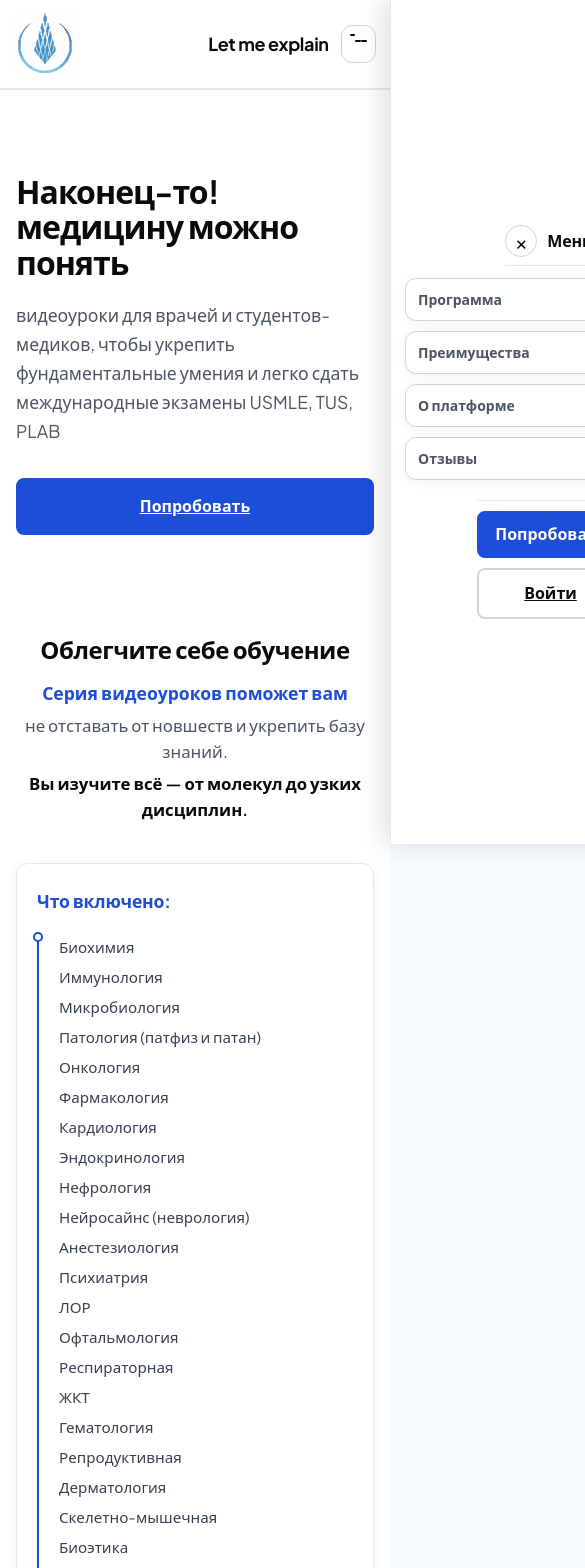
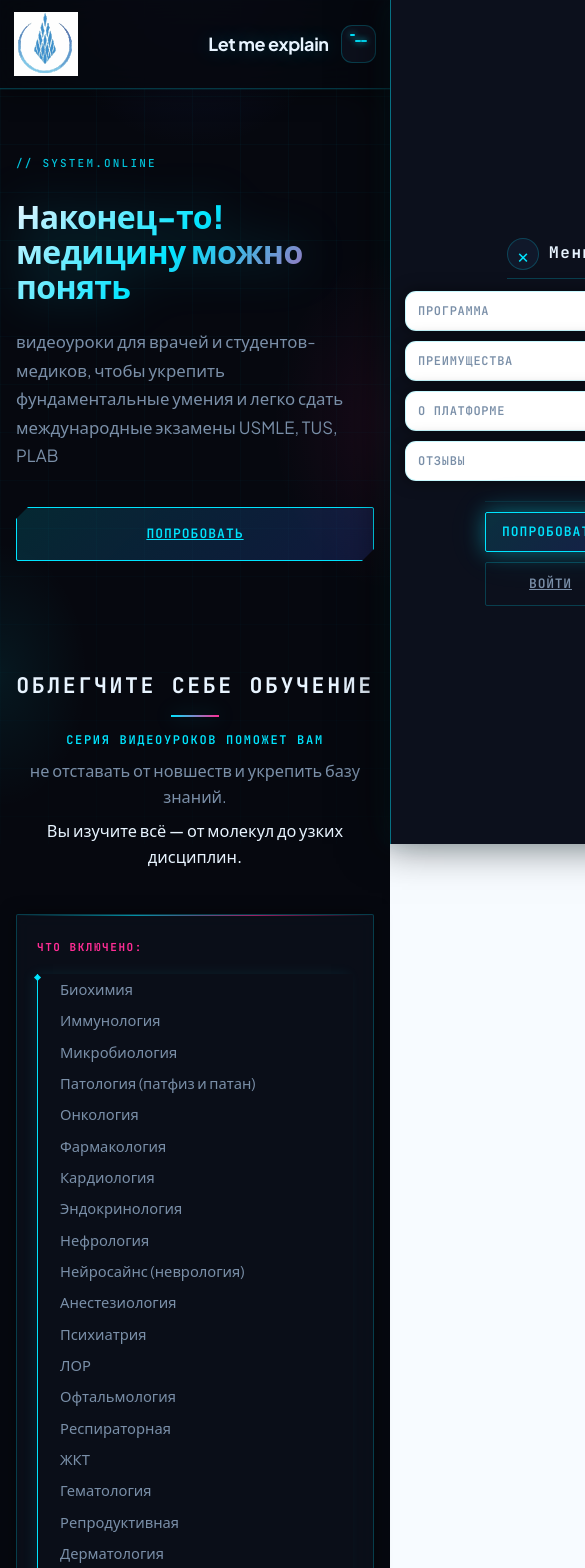
Before and after one commit to isan228/lemeexp, a React (Vite) app in the folder frontend/: page / in a window 390 px wide. Shown: the top 1568 px of the page, 585 px wide, since content can reach past the window. Built offline with nearby package versions, Linux system fonts and the light colour scheme.

Commit message:
chore: deploy 2026-06-19T23-52

```diff
--- a/frontend/index.html
+++ b/frontend/index.html
@@ -4,12 +4,12 @@
     <meta charset="UTF-8" />
     <link rel="icon" type="image/svg+xml" href="/9ff6137d-ee1d-4cd6-a762-9795d7540eae.svg" />
     <meta name="viewport" content="width=device-width, initial-scale=1.0" />
-    <meta name="theme-color" content="#3e69ae" />
+    <meta name="theme-color" content="#06080f" />
     <title>Let me explain</title>
     <link rel="preconnect" href="https://fonts.googleapis.com" />
     <link rel="preconnect" href="https://fonts.gstatic.com" crossorigin />
     <link
-      href="https://fonts.googleapis.com/css2?family=Plus+Jakarta+Sans:wght@400;500;600;700&display=swap"
+      href="https://fonts.googleapis.com/css2?family=JetBrains+Mono:wght@500;600;700&family=Plus+Jakarta+Sans:wght@400;500;600;700;800&display=swap"
       rel="stylesheet"
     />
   </head>
--- a/frontend/src/App.css
+++ b/frontend/src/App.css
@@ -254,7 +254,7 @@
   min-height: 100vh;
   display: flex;
   flex-direction: column;
-  background: #ffffff;
+  background: #06080f;
 }
 
 .landing-header {
@@ -531,13 +531,13 @@
 }
 
 .landing-section-alt {
-  background: #f9fafb;
+  background: rgba(16, 24, 42, 0.5);
   margin-left: -24px;
   margin-right: -24px;
   padding-left: 24px;
   padding-right: 24px;
-  border-radius: var(--med-radius);
-  border: 1px solid #e5e7eb;
+  border-radius: 2px;
+  border: 1px solid rgba(0, 229, 255, 0.15);
 }
 
 .landing-section-title {
--- a/frontend/src/styles/landing-ui.css
+++ b/frontend/src/styles/landing-ui.css
@@ -1,198 +1,298 @@
-/* ===== Landing — white / black / blue / gray ===== */
+/* ===== Landing — cyberpunk / hightech ===== */
 
 .landing.landing-marketing {
-  --lp-white: #ffffff;
-  --lp-black: #0a0a0a;
-  --lp-gray-50: #f9fafb;
-  --lp-gray-100: #f3f4f6;
-  --lp-gray-200: #e5e7eb;
-  --lp-gray-300: #d1d5db;
-  --lp-gray-400: #9ca3af;
-  --lp-gray-500: #6b7280;
-  --lp-gray-600: #4b5563;
-  --lp-gray-700: #374151;
-  --lp-blue: #1d4ed8;
-  --lp-blue-dark: #1e3a8a;
-  --lp-blue-light: #dbeafe;
-  --lp-blue-pale: #eff6ff;
+  --cy-bg: #06080f;
+  --cy-bg-elevated: #0c101c;
+  --cy-bg-panel: rgba(12, 16, 28, 0.82);
+  --cy-surface: #10182a;
+  --cy-white: #e8f4ff;
+  --cy-muted: #7a8fa8;
+  --cy-dim: #4a5d75;
+  --cy-cyan: #00e5ff;
+  --cy-cyan-dim: rgba(0, 229, 255, 0.15);
+  --cy-magenta: #ff2d95;
+  --cy-magenta-dim: rgba(255, 45, 149, 0.12);
+  --cy-blue: #3d5af1;
+  --cy-violet: #7b2cbf;
+  --cy-border: rgba(0, 229, 255, 0.22);
+  --cy-border-strong: rgba(0, 229, 255, 0.45);
+  --cy-glow-cyan: 0 0 20px rgba(0, 229, 255, 0.35), 0 0 40px rgba(0, 229, 255, 0.12);
+  --cy-glow-magenta: 0 0 20px rgba(255, 45, 149, 0.3);
+  --cy-font-mono: "JetBrains Mono", "Fira Code", ui-monospace, "Cascadia Code", monospace;
 
-  --med-text: var(--lp-black);
-  --med-text-secondary: var(--lp-gray-600);
-  --med-fg: var(--lp-black);
-  --med-fg-soft: var(--lp-gray-700);
-  --med-muted: var(--lp-gray-500);
-  --med-muted-light: var(--lp-gray-400);
-  --med-bg: var(--lp-white);
-  --med-bg-warm: var(--lp-white);
-  --med-surface: var(--lp-white);
-  --med-primary: var(--lp-blue);
-  --med-primary-hover: var(--lp-blue-dark);
-  --med-primary-weak: var(--lp-blue-pale);
-  --med-primary-mid: var(--lp-blue-light);
-  --med-accent: var(--lp-blue);
-  --med-border: var(--lp-gray-300);
-  --med-border-soft: var(--lp-gray-200);
-  --med-primary-border: var(--lp-blue-light);
-  --med-footer: var(--lp-black);
-  --med-footer-elevated: var(--lp-gray-700);
-  --med-on-footer: var(--lp-white);
-  --med-on-footer-muted: var(--lp-gray-400);
-  --med-on-footer-link: var(--lp-gray-300);
-  --med-shadow: 0 8px 30px rgba(0, 0, 0, 0.08);
-  --med-shadow-sm: 0 2px 12px rgba(0, 0, 0, 0.06);
+  --med-text: var(--cy-white);
+  --med-text-secondary: var(--cy-muted);
+  --med-fg: var(--cy-white);
+  --med-fg-soft: var(--cy-muted);
+  --med-muted: var(--cy-dim);
+  --med-muted-light: var(--cy-dim);
+  --med-bg: var(--cy-bg);
+  --med-bg-warm: var(--cy-bg);
+  --med-surface: var(--cy-surface);
+  --med-primary: var(--cy-cyan);
+  --med-primary-hover: #33eeff;
+  --med-primary-weak: var(--cy-cyan-dim);
+  --med-primary-mid: rgba(0, 229, 255, 0.35);
+  --med-accent: var(--cy-magenta);
+  --med-border: var(--cy-border);
+  --med-border-soft: rgba(0, 229, 255, 0.1);
+  --med-primary-border: var(--cy-border-strong);
+  --med-footer: var(--cy-bg);
+  --med-footer-elevated: var(--cy-bg-elevated);
+  --med-on-footer: var(--cy-white);
+  --med-on-footer-muted: var(--cy-muted);
+  --med-on-footer-link: var(--cy-cyan);
+  --med-shadow: 0 0 30px rgba(0, 229, 255, 0.08);
+  --med-shadow-sm: 0 0 16px rgba(0, 0, 0, 0.5);
 
-  background: var(--lp-white);
-  color: var(--lp-black);
+  position: relative;
+  background: var(--cy-bg);
+  color: var(--cy-white);
+  isolation: isolate;
 }
 
+/* Grid + ambient glow */
+.landing.landing-marketing::before {
+  content: "";
+  position: fixed;
+  inset: 0;
+  z-index: -2;
+  background:
+    radial-gradient(ellipse 80% 50% at 50% -10%, rgba(61, 90, 241, 0.18) 0%, transparent 55%),
+    radial-gradient(ellipse 60% 40% at 100% 50%, rgba(255, 45, 149, 0.08) 0%, transparent 50%),
+    radial-gradient(ellipse 50% 35% at 0% 80%, rgba(0, 229, 255, 0.07) 0%, transparent 45%),
+    var(--cy-bg);
+  pointer-events: none;
+}
+
+.landing.landing-marketing::after {
+  content: "";
+  position: fixed;
+  inset: 0;
+  z-index: -1;
+  background-image:
+    linear-gradient(rgba(0, 229, 255, 0.04) 1px, transparent 1px),
+    linear-gradient(90deg, rgba(0, 229, 255, 0.04) 1px, transparent 1px);
+  background-size: 48px 48px;
+  mask-image: linear-gradient(180deg, rgba(0, 0, 0, 0.9) 0%, rgba(0, 0, 0, 0.3) 100%);
+  pointer-events: none;
+}
+
+/* —— Header —— */
+
 .landing-marketing .landing-header {
-  background: var(--lp-white);
-  border-bottom: 1px solid var(--lp-gray-200);
-  backdrop-filter: none;
+  background: rgba(6, 8, 15, 0.88);
+  border-bottom: 1px solid var(--cy-border);
+  backdrop-filter: blur(16px);
 }
 
 .landing-header-wide {
-  box-shadow: 0 1px 0 var(--lp-gray-200);
+  box-shadow: 0 1px 0 rgba(0, 229, 255, 0.08), 0 4px 24px rgba(0, 0, 0, 0.4);
 }
 
 .landing-marketing .logo-text {
-  color: var(--lp-black);
+  color: var(--cy-white);
   font-weight: 700;
+  text-shadow: 0 0 20px rgba(0, 229, 255, 0.3);
 }
 
 .landing-nav-links .nav-anchor {
-  color: var(--lp-gray-600);
+  color: var(--cy-muted);
   font-weight: 600;
+  font-family: var(--cy-font-mono);
+  font-size: 12px;
+  letter-spacing: 0.06em;
+  text-transform: uppercase;
 }
 
 .landing-marketing .nav-anchor:hover {
-  color: var(--lp-blue);
-  background: var(--lp-blue-pale);
+  color: var(--cy-cyan);
+  background: var(--cy-cyan-dim);
+  box-shadow: inset 0 0 0 1px var(--cy-border);
 }
 
+/* —— Buttons —— */
+
 .landing-marketing .btn-primary {
-  background: var(--lp-blue);
-  color: var(--lp-white);
-  border: 2px solid var(--lp-blue);
-  box-shadow: none;
-  border-radius: 8px;
-  transition: background 0.15s ease, border-color 0.15s ease;
+  background: linear-gradient(135deg, rgba(0, 229, 255, 0.15) 0%, rgba(61, 90, 241, 0.2) 100%);
+  color: var(--cy-cyan);
+  border: 1px solid var(--cy-cyan);
+  border-radius: 2px;
+  box-shadow: var(--cy-glow-cyan);
+  font-family: var(--cy-font-mono);
+  font-size: 13px;
+  letter-spacing: 0.08em;
+  text-transform: uppercase;
+  transition: background 0.2s ease, box-shadow 0.2s ease, color 0.2s ease;
 }
 
 .landing-marketing .btn-primary:hover {
-  background: var(--lp-blue-dark);
-  border-color: var(--lp-blue-dark);
-  box-shadow: none;
+  background: linear-gradient(135deg, rgba(0, 229, 255, 0.28) 0%, rgba(255, 45, 149, 0.18) 100%);
+  border-color: var(--cy-cyan);
+  color: #fff;
+  box-shadow: var(--cy-glow-cyan), var(--cy-glow-magenta);
 }
 
 .landing-marketing .btn-secondary {
-  background: var(--lp-white);
-  color: var(--lp-black);
-  border: 2px solid var(--lp-gray-300);
-  border-radius: 8px;
+  background: transparent;
+  color: var(--cy-muted);
+  border: 1px solid var(--cy-border);
+  border-radius: 2px;
+  font-family: var(--cy-font-mono);
+  font-size: 13px;
+  letter-spacing: 0.06em;
+  text-transform: uppercase;
 }
 
 .landing-marketing .btn-secondary:hover {
-  background: var(--lp-gray-50);
-  border-color: var(--lp-gray-400);
-  color: var(--lp-black);
+  background: var(--cy-cyan-dim);
+  border-color: var(--cy-border-strong);
+  color: var(--cy-cyan);
 }
 
 .landing-marketing .btn-get-access {
-  background: var(--lp-white);
-  color: var(--lp-blue);
-  border: 2px solid var(--lp-white);
+  background: var(--cy-cyan);
+  color: var(--cy-bg);
+  border: 1px solid var(--cy-cyan);
   font-weight: 700;
+  box-shadow: var(--cy-glow-cyan);
 }
 
 .landing-marketing .btn-get-access:hover {
-  background: var(--lp-blue-pale);
-  color: var(--lp-blue-dark);
+  background: #fff;
+  color: var(--cy-bg);
+  border-color: #fff;
 }
 
 .landing-marketing .muted {
-  color: var(--lp-gray-500);
+  color: var(--cy-muted);
 }
 
 .landing-marketing .lead {
-  color: var(--lp-gray-600);
+  color: var(--cy-muted);
 }
 
 .landing-marketing .card {
-  background: var(--lp-white);
-  border: 1px solid var(--lp-gray-200);
-  border-radius: 12px;
+  background: var(--cy-bg-panel);
+  border: 1px solid var(--cy-border);
+  border-radius: 2px;
   box-shadow: var(--med-shadow-sm);
+  backdrop-filter: blur(8px);
 }
 
 /* —— Hero —— */
 
 .landing-hero-center {
   text-align: center;
-  padding: 64px 0 72px;
-  max-width: 780px;
+  padding: 72px 0 80px;
+  max-width: 820px;
   margin: 0 auto;
+  position: relative;
+}
+
+.landing-hero-center::before {
+  content: "// SYSTEM.ONLINE";
+  display: block;
+  font-family: var(--cy-font-mono);
+  font-size: 11px;
+  letter-spacing: 0.2em;
+  color: var(--cy-cyan);
+  margin-bottom: 24px;
+  opacity: 0.85;
 }
 
 .landing-hero-center h1 {
-  color: var(--lp-black);
-  font-size: clamp(2rem, 5vw, 2.75rem);
-  line-height: 1.12;
-  margin-bottom: 20px;
+  font-size: clamp(2rem, 5.5vw, 3rem);
+  line-height: 1.1;
+  margin-bottom: 24px;
   font-weight: 800;
-  letter-spacing: -0.03em;
+  letter-spacing: -0.02em;
+  background: linear-gradient(135deg, var(--cy-white) 0%, var(--cy-cyan) 45%, var(--cy-magenta) 100%);
+  -webkit-background-clip: text;
+  background-clip: text;
+  -webkit-text-fill-color: transparent;
+  filter: drop-shadow(0 0 24px rgba(0, 229, 255, 0.25));
 }
 
 .landing-lead-wide {
-  color: var(--lp-gray-600);
-  font-size: 1.1rem;
-  line-height: 1.65;
-  margin-bottom: 32px;
+  color: var(--cy-muted);
+  font-size: 1.05rem;
+  line-height: 1.7;
+  margin-bottom: 36px;
+  max-width: 36rem;
+  margin-left: auto;
+  margin-right: auto;
 }
 
 .landing-hero-cta {
   justify-content: center;
-  gap: 12px;
+  gap: 16px;
 }
 
 .landing-hero-try-btn {
-  min-width: 200px;
-  padding: 14px 32px !important;
-  font-size: 1rem;
+  min-width: 220px;
+  padding: 16px 36px !important;
+  font-size: 13px !important;
+  clip-path: polygon(12px 0, 100% 0, 100% calc(100% - 12px), calc(100% - 12px) 100%, 0 100%, 0 12px);
+}
+
+@media (prefers-reduced-motion: no-preference) {
+  .landing-hero-try-btn {
+    animation: cy-pulse 3s ease-in-out infinite;
+  }
+}
+
+@keyframes cy-pulse {
+  0%, 100% { box-shadow: var(--cy-glow-cyan); }
+  50% { box-shadow: 0 0 28px rgba(0, 229, 255, 0.5), 0 0 56px rgba(255, 45, 149, 0.15); }
 }
 
 /* —— Sections —— */
 
 .landing-section {
-  padding: 64px 0;
+  padding: 72px 0;
   scroll-margin-top: 96px;
+  position: relative;
 }
 
 .landing-section-alt {
-  background: var(--lp-gray-50);
-  border-radius: 16px;
-  padding-left: 24px;
-  padding-right: 24px;
-  margin-left: -24px;
-  margin-right: -24px;
-  border: 1px solid var(--lp-gray-200);
+  background: linear-gradient(180deg, rgba(16, 24, 42, 0.6) 0%, rgba(6, 8, 15, 0.4) 100%);
+  border-radius: 2px;
+  padding-left: 28px;
+  padding-right: 28px;
+  margin-left: -28px;
+  margin-right: -28px;
+  border: 1px solid var(--cy-border);
+  box-shadow: inset 0 1px 0 rgba(0, 229, 255, 0.06);
 }
 
 .landing-section-title {
-  color: var(--lp-black);
+  color: var(--cy-white);
   text-align: center;
-  font-size: clamp(1.5rem, 3vw, 1.85rem);
-  font-weight: 800;
-  margin-bottom: 12px;
-  letter-spacing: -0.02em;
+  font-size: clamp(1.35rem, 3vw, 1.75rem);
+  font-weight: 700;
+  margin-bottom: 14px;
+  letter-spacing: 0.12em;
+  text-transform: uppercase;
+  font-family: var(--cy-font-mono);
+}
+
+.landing-section-title::after {
+  content: "";
+  display: block;
+  width: 48px;
+  height: 2px;
+  margin: 12px auto 0;
+  background: linear-gradient(90deg, var(--cy-cyan), var(--cy-magenta));
+  box-shadow: var(--cy-glow-cyan);
 }
 
 .landing-section-intro {
   text-align: center;
   max-width: 640px;
   margin: 0 auto 36px;
-  color: var(--lp-gray-500);
-  line-height: 1.6;
+  color: var(--cy-muted);
+  line-height: 1.65;
 }
 
 /* —— Curriculum —— */
@@ -200,96 +300,117 @@
 .landing-curriculum-intro {
   text-align: center;
   max-width: 560px;
-  margin: 0 auto 40px;
+  margin: 0 auto 44px;
 }
 
 .landing-curriculum-intro p {
-  margin: 0 0 6px;
-  color: var(--lp-gray-600);
-  font-size: 1.05rem;
-  line-height: 1.55;
+  margin: 0 0 8px;
+  color: var(--cy-muted);
+  font-size: 1.02rem;
+  line-height: 1.6;
 }
 
 .landing-curriculum-intro p:first-child {
-  color: var(--lp-blue);
-  font-weight: 700;
-  font-size: 1.1rem;
+  color: var(--cy-cyan);
+  font-family: var(--cy-font-mono);
+  font-weight: 600;
+  font-size: 12px;
+  letter-spacing: 0.14em;
+  text-transform: uppercase;
 }
 
 .landing-curriculum-intro p:last-child {
   margin-bottom: 0;
-  color: var(--lp-black);
-  font-weight: 600;
+  color: var(--cy-white);
+  font-weight: 500;
 }
 
 .landing-curriculum-lists {
   display: grid;
   grid-template-columns: 1fr auto;
-  gap: 32px 40px;
-  max-width: 760px;
+  gap: 36px 48px;
+  max-width: 780px;
   margin: 0 auto;
   padding: 32px 36px;
-  border-radius: 16px;
-  background: var(--lp-gray-50);
-  border: 1px solid var(--lp-gray-200);
+  border-radius: 2px;
+  background: var(--cy-bg-panel);
+  border: 1px solid var(--cy-border);
+  position: relative;
+  overflow: hidden;
+}
+
+.landing-curriculum-lists::before {
+  content: "";
+  position: absolute;
+  top: 0;
+  left: 0;
+  right: 0;
+  height: 1px;
+  background: linear-gradient(90deg, transparent, var(--cy-cyan), var(--cy-magenta), transparent);
+  opacity: 0.6;
 }
 
 .landing-curriculum-heading {
-  margin: 0 0 16px;
-  font-size: 1.1rem;
-  font-weight: 800;
-  color: var(--lp-blue);
-  font-style: normal;
-  letter-spacing: -0.01em;
+  margin: 0 0 18px;
+  font-size: 11px;
+  font-weight: 700;
+  color: var(--cy-magenta);
+  font-family: var(--cy-font-mono);
+  letter-spacing: 0.14em;
+  text-transform: uppercase;
 }
 
 .landing-curriculum-list {
   margin: 0;
-  padding: 0 0 0 20px;
+  padding: 0 0 0 22px;
   list-style: none;
-  border-left: 2px solid var(--lp-blue);
+  border-left: 1px solid var(--cy-cyan);
   position: relative;
+  box-shadow: -4px 0 12px rgba(0, 229, 255, 0.08);
 }
 
 .landing-curriculum-list::before,
 .landing-curriculum-list::after {
   content: "";
   position: absolute;
-  left: -6px;
-  width: 10px;
-  height: 10px;
-  border: 2px solid var(--lp-blue);
-  border-radius: 50%;
-  background: var(--lp-white);
+  left: -4px;
+  width: 7px;
+  height: 7px;
+  background: var(--cy-cyan);
+  box-shadow: 0 0 8px var(--cy-cyan);
 }
 
 .landing-curriculum-list::before {
   top: 0;
+  clip-path: polygon(50% 0, 100% 50%, 50% 100%, 0 50%);
 }
 
 .landing-curriculum-list::after {
   bottom: 0;
+  clip-path: polygon(50% 0, 100% 50%, 50% 100%, 0 50%);
 }
 
 .landing-curriculum-list li {
-  padding: 4px 0;
-  color: var(--lp-gray-700);
+  padding: 5px 0;
+  color: var(--cy-muted);
   line-height: 1.45;
-  font-size: 0.95rem;
+  font-size: 0.92rem;
+  transition: color 0.15s ease, text-shadow 0.15s ease;
 }
 
 .landing-curriculum-list li:hover {
-  color: var(--lp-black);
+  color: var(--cy-cyan);
+  text-shadow: 0 0 12px rgba(0, 229, 255, 0.4);
 }
 
 .landing-curriculum-block-systems {
   min-width: 180px;
-  padding-left: 24px;
-  border-left: 1px solid var(--lp-gray-200);
+  padding-left: 28px;
+  border-left: 1px solid var(--cy-border);
 }
 
 .landing-curriculum-list-compact li {
-  padding: 5px 0;
+  padding: 6px 0;
 }
 
 /* —— Advantages —— */
@@ -300,52 +421,74 @@
 
 .landing-adv-card {
   padding: 24px 20px;
-  border-radius: 12px;
-  background: var(--lp-white);
-  border: 1px solid var(--lp-gray-200);
-  transition: border-color 0.15s ease, box-shadow 0.15s ease;
+  border-radius: 2px;
+  background: var(--cy-bg-panel);
+  border: 1px solid var(--cy-border);
+  transition: border-color 0.2s ease, box-shadow 0.2s ease;
+  position: relative;
+  overflow: hidden;
+}
+
+.landing-adv-card::after {
+  content: "";
+  position: absolute;
+  bottom: 0;
+  left: 0;
+  right: 0;
+  height: 2px;
+  background: linear-gradient(90deg, var(--cy-cyan), transparent);
+  opacity: 0;
+  transition: opacity 0.2s ease;
 }
 
 .landing-adv-card:hover {
   transform: none;
-  border-color: var(--lp-blue);
-  box-shadow: var(--med-shadow-sm);
+  border-color: var(--cy-border-strong);
+  box-shadow: var(--cy-glow-cyan);
+}
+
+.landing-adv-card:hover::after {
+  opacity: 1;
 }
 
 .landing-adv-card h3 {
-  color: var(--lp-black);
-  font-size: 1rem;
+  color: var(--cy-white);
+  font-size: 0.95rem;
   font-weight: 700;
   margin: 14px 0 8px;
+  font-family: var(--cy-font-mono);
+  letter-spacing: 0.04em;
 }
 
 .landing-adv-icon {
   width: 44px;
   height: 44px;
-  border-radius: 10px;
-  background: var(--lp-blue);
-  border: none;
+  border-radius: 2px;
+  background: transparent;
+  border: 1px solid var(--cy-cyan);
   display: grid;
   place-items: center;
-  font-size: 17px;
+  font-size: 16px;
   font-weight: 800;
-  color: var(--lp-white);
-  line-height: 1;
+  color: var(--cy-cyan);
+  font-family: var(--cy-font-mono);
+  box-shadow: inset 0 0 12px rgba(0, 229, 255, 0.1), 0 0 12px rgba(0, 229, 255, 0.15);
 }
 
 /* —— About —— */
 
 .landing-about {
   padding: 32px 28px;
-  border-radius: 16px;
+  border-radius: 2px;
   max-width: 820px;
   margin: 0 auto;
-  background: var(--lp-gray-50);
-  border: 1px solid var(--lp-gray-200);
+  background: var(--cy-bg-panel);
+  border: 1px solid var(--cy-border);
+  border-left: 3px solid var(--cy-cyan);
 }
 
 .landing-about p {
-  color: var(--lp-gray-600);
+  color: var(--cy-muted);
   line-height: 1.75;
 }
 
@@ -353,122 +496,159 @@
 
 .landing-review {
   padding: 24px 22px;
-  border-radius: 12px;
+  border-radius: 2px;
   position: relative;
-  background: var(--lp-white);
-  border: 1px solid var(--lp-gray-200);
+  background: var(--cy-bg-panel);
+  border: 1px solid var(--cy-border);
 }
 
 .landing-review::before {
-  content: "“";
+  content: ">";
   position: absolute;
-  top: 10px;
+  top: 16px;
   left: 18px;
-  font-size: 48px;
+  font-size: 28px;
   line-height: 1;
-  color: var(--lp-blue-light);
+  color: var(--cy-magenta);
+  font-family: var(--cy-font-mono);
   font-weight: 700;
+  text-shadow: var(--cy-glow-magenta);
 }
 
 .landing-review-text {
   position: relative;
-  color: var(--lp-gray-700);
+  color: var(--cy-muted);
   line-height: 1.65;
   margin: 0 0 16px;
   padding-top: 8px;
+  padding-left: 24px;
+  font-style: italic;
 }
 
 .landing-review footer strong {
-  color: var(--lp-black);
+  color: var(--cy-white);
+  font-family: var(--cy-font-mono);
+  font-size: 13px;
 }
 
 /* —— CTA banner —— */
 
 .landing-cta-banner {
   margin: 56px 0 32px;
-  padding: 40px 32px;
-  border-radius: 16px;
-  background: var(--lp-blue);
-  color: var(--lp-white);
+  padding: 44px 32px;
+  border-radius: 2px;
+  background:
+    linear-gradient(135deg, rgba(0, 229, 255, 0.08) 0%, rgba(255, 45, 149, 0.06) 100%),
+    var(--cy-bg-elevated);
+  color: var(--cy-white);
   text-align: center;
-  box-shadow: none;
-  border: 2px solid var(--lp-blue-dark);
+  border: 1px solid var(--cy-border-strong);
+  box-shadow: var(--cy-glow-cyan), inset 0 0 60px rgba(0, 229, 255, 0.03);
+  position: relative;
+  overflow: hidden;
+}
+
+.landing-cta-banner::before {
+  content: "";
+  position: absolute;
+  inset: 0;
+  background: repeating-linear-gradient(
+    0deg,
+    transparent,
+    transparent 2px,
+    rgba(0, 229, 255, 0.02) 2px,
+    rgba(0, 229, 255, 0.02) 4px
+  );
+  pointer-events: none;
 }
 
 .landing-cta-banner h2 {
   margin: 0 0 10px;
-  font-size: clamp(1.3rem, 2.5vw, 1.55rem);
-  color: var(--lp-white);
-  font-weight: 800;
+  font-size: clamp(1.2rem, 2.5vw, 1.45rem);
+  color: var(--cy-white);
+  font-weight: 700;
+  font-family: var(--cy-font-mono);
+  letter-spacing: 0.1em;
+  text-transform: uppercase;
+  position: relative;
 }
 
 .landing-cta-banner p {
-  margin: 0 0 24px;
-  color: var(--lp-blue-light);
+  margin: 0 0 28px;
+  color: var(--cy-muted);
   max-width: 480px;
   margin-left: auto;
   margin-right: auto;
+  position: relative;
 }
 
 .landing-cta-actions {
   display: flex;
   flex-wrap: wrap;
-  gap: 12px;
+  gap: 14px;
   justify-content: center;
+  position: relative;
 }
 
-.landing-cta-banner .btn-primary {
-  background: var(--lp-white);
-  color: var(--lp-blue);
-  border-color: var(--lp-white);
+.landing-cta-banner .btn-primary,
+.landing-cta-banner .btn-get-access {
+  background: var(--cy-cyan);
+  color: var(--cy-bg);
+  border-color: var(--cy-cyan);
 }
 
-.landing-cta-banner .btn-primary:hover {
-  background: var(--lp-blue-pale);
-  color: var(--lp-blue-dark);
-  border-color: var(--lp-blue-pale);
+.landing-cta-banner .btn-primary:hover,
+.landing-cta-banner .btn-get-access:hover {
+  background: #fff;
+  color: var(--cy-bg);
+  border-color: #fff;
 }
 
 .landing-cta-banner .btn-secondary {
   background: transparent;
-  color: var(--lp-white);
-  border-color: rgba(255, 255, 255, 0.5);
+  color: var(--cy-cyan);
+  border-color: var(--cy-border-strong);
 }
 
 .landing-cta-banner .btn-secondary:hover {
-  background: rgba(255, 255, 255, 0.1);
-  border-color: var(--lp-white);
-  color: var(--lp-white);
+  background: var(--cy-cyan-dim);
+  border-color: var(--cy-cyan);
+  color: var(--cy-cyan);
 }
 
 /* —— Footer —— */
 
 .landing-marketing .landing-footer-pro {
-  background: var(--lp-black);
-  color: var(--lp-white);
-  border-top: 1px solid var(--lp-gray-700);
+  background: var(--cy-bg);
+  color: var(--cy-white);
+  border-top: 1px solid var(--cy-border);
+  box-shadow: 0 -4px 24px rgba(0, 229, 255, 0.06);
 }
 
 .landing-marketing .landing-brand-footer .logo-text {
-  color: var(--lp-white);
+  color: var(--cy-white);
 }
 
 .landing-marketing .landing-footer-heading {
-  color: var(--lp-gray-400);
+  color: var(--cy-cyan);
+  font-family: var(--cy-font-mono);
+  font-size: 11px;
+  letter-spacing: 0.14em;
 }
 
 .landing-marketing .landing-footer-contacts a,
 .landing-marketing .landing-footer-links a {
-  color: var(--lp-gray-300);
+  color: var(--cy-muted);
 }
 
 .landing-marketing .landing-footer-contacts a:hover,
 .landing-marketing .landing-footer-links a:hover {
-  color: var(--lp-white);
+  color: var(--cy-cyan);
+  text-shadow: 0 0 12px rgba(0, 229, 255, 0.4);
 }
 
 .landing-marketing .landing-footer-copy {
-  color: var(--lp-gray-500);
+  color: var(--cy-dim);
 }
 
 /* —— Header misc —— */
@@ -497,66 +677,70 @@
 }
 
 .site-brand-link:hover .logo-text {
-  color: var(--lp-blue);
+  color: var(--cy-cyan);
+  text-shadow: 0 0 16px rgba(0, 229, 255, 0.5);
 }
 
 .landing-marketing .landing-burger {
-  border-color: var(--lp-gray-300);
-  background: var(--lp-white);
+  border-color: var(--cy-border);
+  background: var(--cy-bg-elevated);
 }
 
 .landing-marketing .landing-burger span {
-  background: var(--lp-black);
+  background: var(--cy-cyan);
+  box-shadow: 0 0 6px var(--cy-cyan);
 }
 
 .landing-marketing .landing-drawer-overlay {
-  background: rgba(0, 0, 0, 0.45);
+  background: rgba(0, 0, 0, 0.75);
 }
 
 .landing-marketing .landing-nav-links {
-  background: var(--lp-white);
-  border-left: 1px solid var(--lp-gray-200);
-  box-shadow: -8px 0 24px rgba(0, 0, 0, 0.12);
+  background: var(--cy-bg-elevated);
+  border-left: 1px solid var(--cy-border-strong);
+  box-shadow: -8px 0 40px rgba(0, 0, 0, 0.6), -4px 0 24px rgba(0, 229, 255, 0.08);
 }
 
 .landing-marketing .landing-drawer-head {
-  border-bottom: 1px solid var(--lp-gray-200);
+  border-bottom: 1px solid var(--cy-border);
 }
 
 .landing-marketing .landing-drawer-head strong {
-  color: var(--lp-black);
+  color: var(--cy-white);
+  font-family: var(--cy-font-mono);
+  letter-spacing: 0.1em;
 }
 
 .landing-marketing .landing-drawer-close {
-  border-color: var(--lp-gray-300);
-  background: var(--lp-white);
-  color: var(--lp-black);
+  border-color: var(--cy-border);
+  background: var(--cy-surface);
+  color: var(--cy-cyan);
 }
 
 .landing-header-actions .nav-muted,
 a.nav-muted {
-  color: var(--lp-gray-500);
+  color: var(--cy-muted);
   text-decoration: none;
   font-size: 14px;
   font-weight: 600;
 }
 
 a.nav-muted:hover {
-  color: var(--lp-blue);
+  color: var(--cy-cyan);
 }
 
 .landing-footer-nav a {
-  color: var(--lp-gray-300);
+  color: var(--cy-muted);
   text-decoration: none;
   font-weight: 500;
 }
 
 .landing-footer-nav a:hover {
-  text-decoration: underline;
-  color: var(--lp-white);
+  text-decoration: none;
+  color: var(--cy-cyan);
 }
 
-/* —— Auth flow (shared classes on landing) —— */
+/* —— Auth flow —— */
 
 .auth-page-links {
   display: flex;
@@ -606,7 +790,7 @@
     padding-left: 0;
     border-left: none;
     padding-top: 24px;
-    border-top: 1px solid var(--lp-gray-200);
+    border-top: 1px solid var(--cy-border);
   }
 }
 
@@ -621,8 +805,22 @@
   }
 
   .landing-hero-center {
-    padding: 40px 0 48px;
+    padding: 48px 0 56px;
     text-align: left;
+  }
+
+  .landing-hero-center::before {
+    text-align: left;
+  }
+
+  .landing-hero-center h1 {
+    text-align: left;
+  }
+
+  .landing-lead-wide {
+    text-align: left;
+    margin-left: 0;
+    margin-right: 0;
   }
 
   .landing-hero-cta {
@@ -641,10 +839,15 @@
     margin-right: 0;
     padding-left: 16px;
     padding-right: 16px;
-    border-radius: 12px;
   }
 
   .landing-section {
-    padding: 48px 0;
+    padding: 52px 0;
   }
 }
+
+@media (prefers-reduced-motion: reduce) {
+  .landing-hero-try-btn {
+    animation: none;
+  }
+}
```
